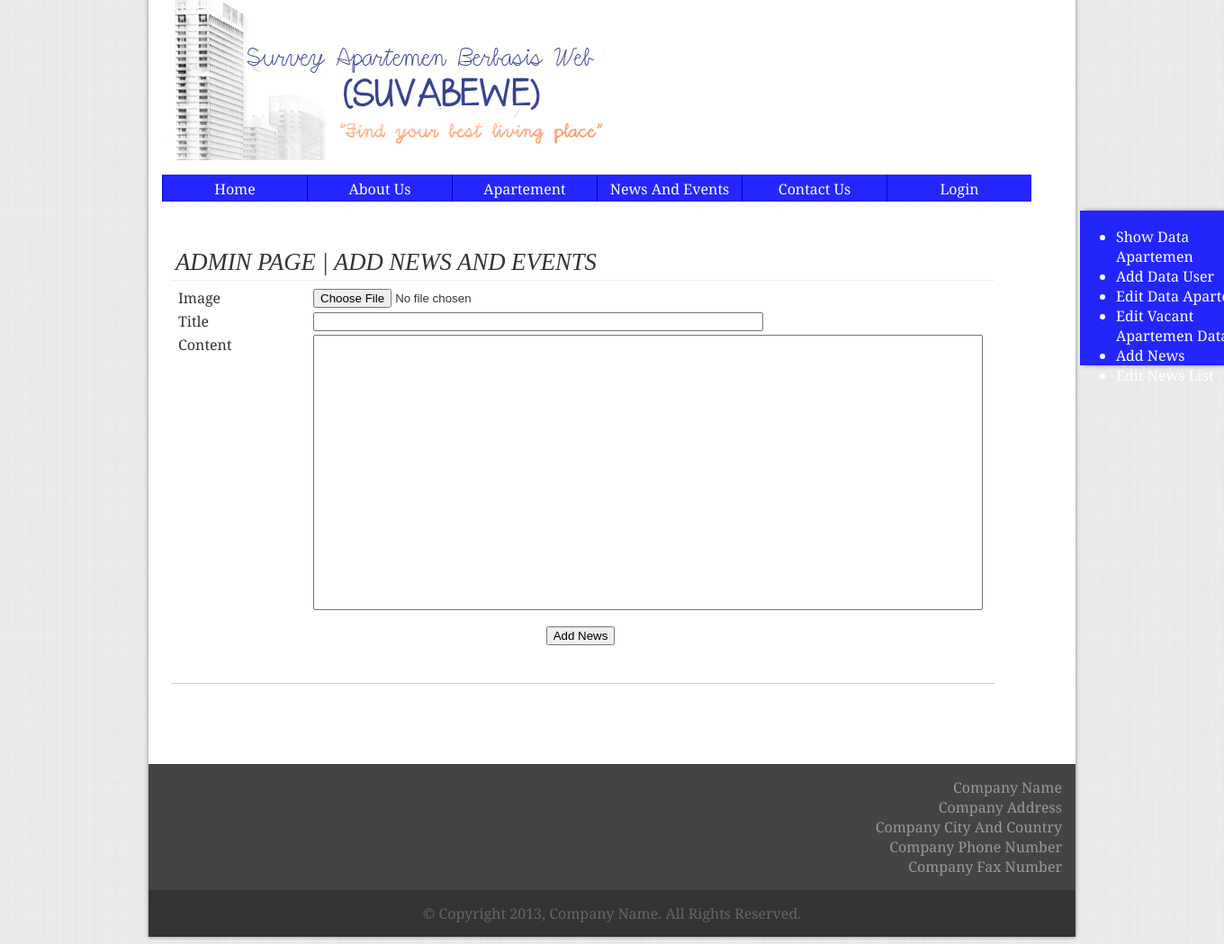
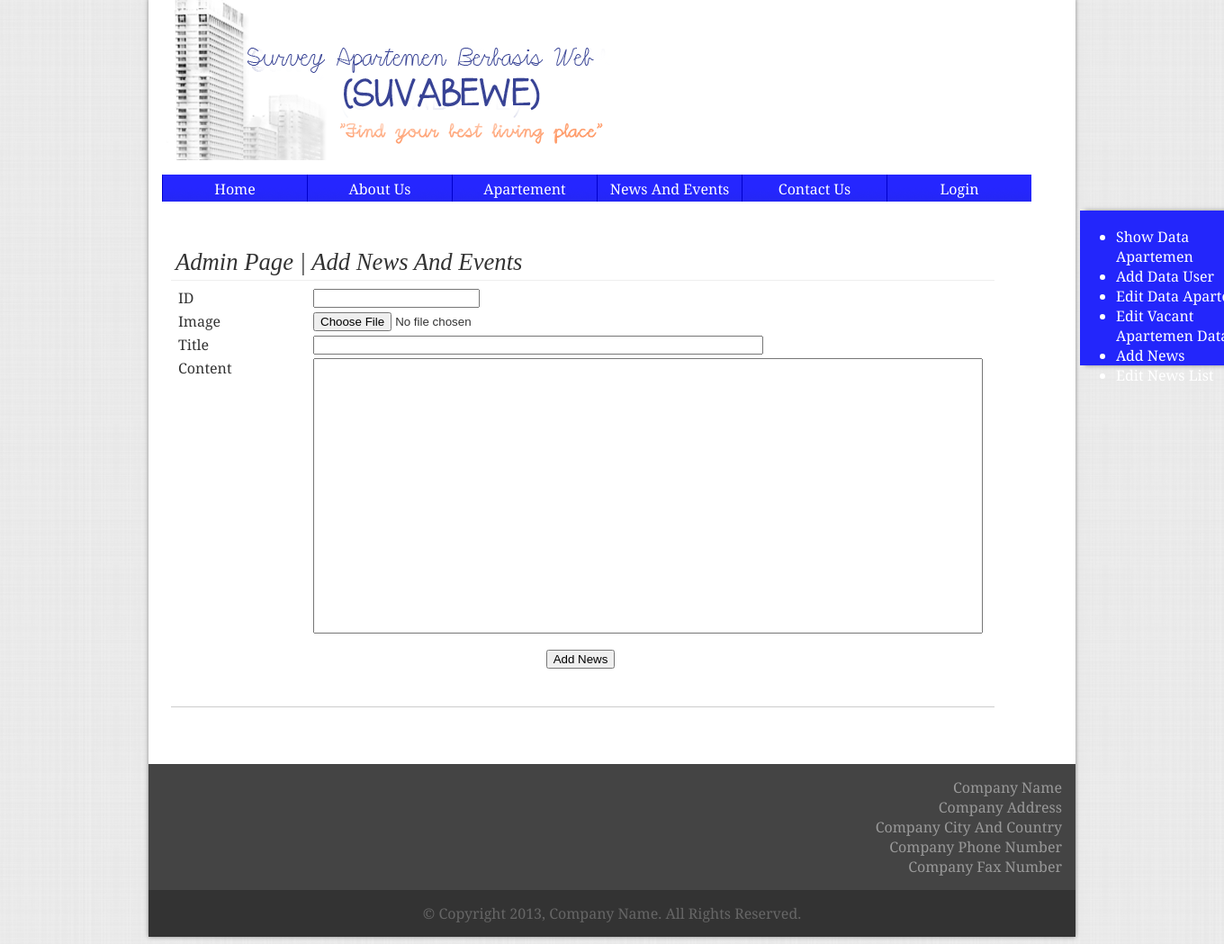
Before and after one commit to Mikroskil/Joystick, a PHP site: page /file/add_news.php in a window 1360 px wide; the page is wider, and only the part inside the window is pictured. Shown: that part at 90% size. Run offline with PHP 8.4, Linux system fonts and the light colour scheme; data comes from the database, SQL or seed files in the repository.

Commit message:
edit Add News

```diff
--- a/file/add_news.php
+++ b/file/add_news.php
@@ -8,18 +8,22 @@
 			$error = "";
 			if (isset($_POST["tambahberita"]))
 			{
-				if ($_POST["judul"] == "")
-					$error = "Judul Belumd Diisi";
+				if($_POST["id"] == "")
+					$error = "ID Berita Belum Diisi";
+				else if ($_POST["judul"] == "")
+					$error = "Judul Belum Diisi";
 				else if ($_POST["isiberita"] == "")
 					$error = "Berita Belum Diisi";
 				else
 				{
+					date_default_timezone_set('Asia/Jakarta');
 					$judul = $_POST["judul"];
+					$id=$_POST['id'];
 					$isi = $_POST["isiberita"];
-					$tanggal = date("Y/m/d");
+					$tanggal = date("Y-m-d");
 					if ($_POST["gambar"] != null)
 					{
-						$temptanggal = date("ymd");
+						$temptanggal = date("Y-m-d");
 						$filename = $_FILES["gambar"]["name"];
 						$extensi = $_FILES["gambar"]["type"];
 						$gambar = $temptanggal .$filename;
@@ -33,7 +37,7 @@
 
 
 					$masuk = mysql_query("INSERT INTO berita
-							VALUES ('$gambar','$judul','$isi','$tanggal') " , $connect);
+							VALUES ('$id', '$gambar', '$judul','$isi', '$tanggal') " , $connect);
 				}
 			}
 		?>
@@ -44,10 +48,14 @@
 			<div class="container" style="height:600px">
 				<?php include_once('sidemenu.php');?>
 				<div class="section confmargin">
-					<div class="sectionheader bottomline">ADMIN PAGE | ADD NEWS AND EVENTS</div>
+					<div class="sectionheader bottomline">Admin Page | Add News And Events</div>
 					<div class="sectioncontent">
 						<form method="post">
 						<table width="900px">
+							<tr>
+								<td width="150px" align="left" valign="top"> ID </td>
+								<td width="100px"> <input type="text" maxlength="4" name="id"></td>
+							</tr>
 							<tr>
 								<td width="150px" valign="top" align="left">Image</td>
 								<td width="700px"><input type="file" name="gambar"></td>
```
